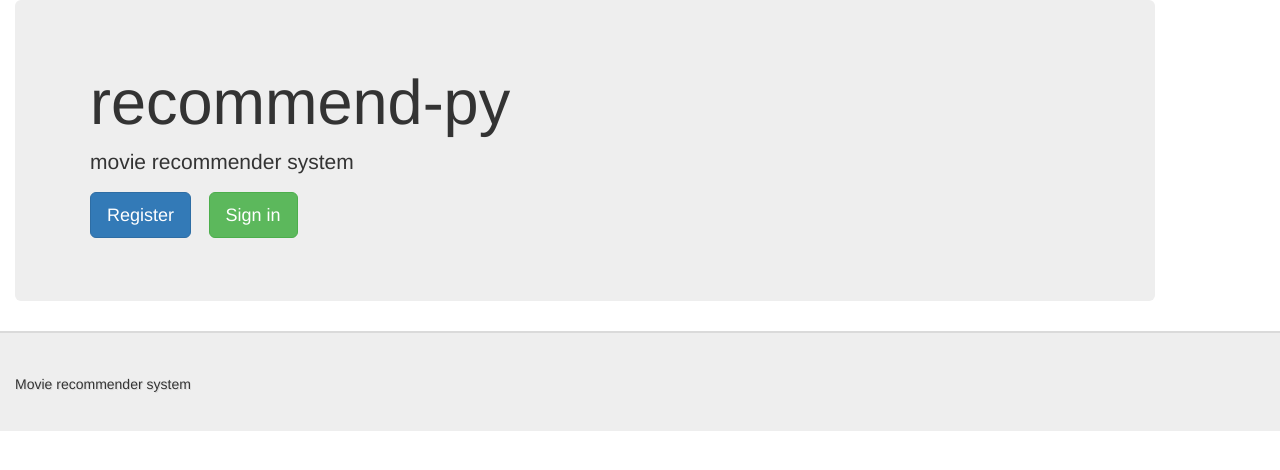
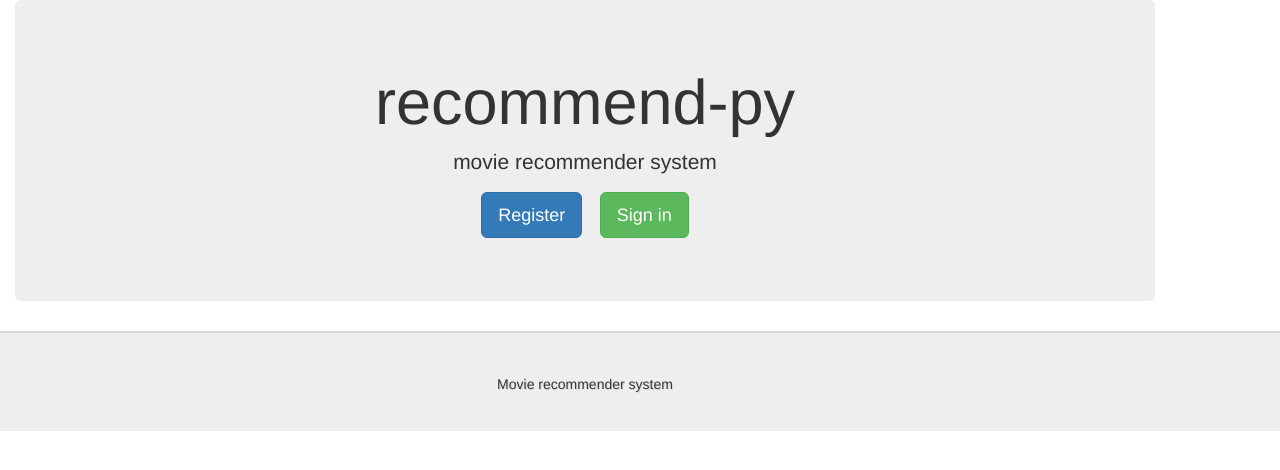
Before and after one commit to lyapizz/recommend-py, a Django app: page /polls/home/ in a window 1280 px wide. Shown: the part 52-522 px from the top of the page. Run offline with Django 3.2, Linux system fonts and the light colour scheme; some libraries are stand-ins or nearby versions.

Commit message:
center + padding

```diff
--- a/polls/static/polls/css/custom.css
+++ b/polls/static/polls/css/custom.css
@@ -36,13 +36,21 @@ li a {
 }
 
 .margin-table {
-    margin-bottom: 15px
+    margin-bottom: 15px;
+
 }
 
 .navbar {
     margin-bottom: unset
 }
 
-.h3, h3 {
+.h3, h3,
+.td, td,
+.table, table,
+.container {
     text-align: center;
 }
+
+.td, td {
+    padding: 10px;
+}
--- a/polls/templates/polls/detail.html
+++ b/polls/templates/polls/detail.html
@@ -6,7 +6,7 @@
 {% block content %}
     <div class="container">
         <h3>{{ film.Title }} ({{ film.Year }})</h3>
-        <table class="margin-table">
+        <table class="margin-table" cellpadding="7">
             <tr>
                 <td>
                     <ul class="pager">
```
